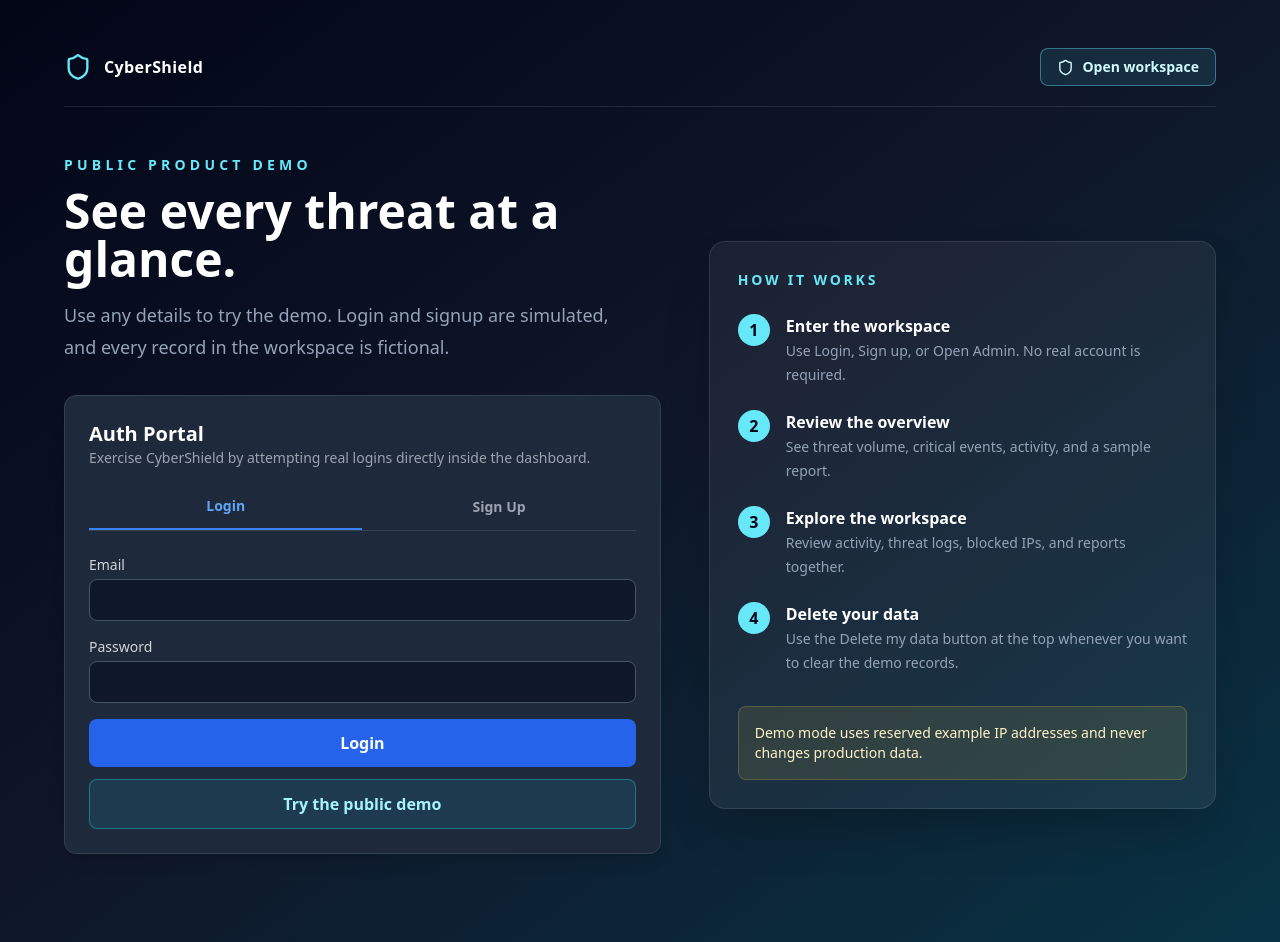
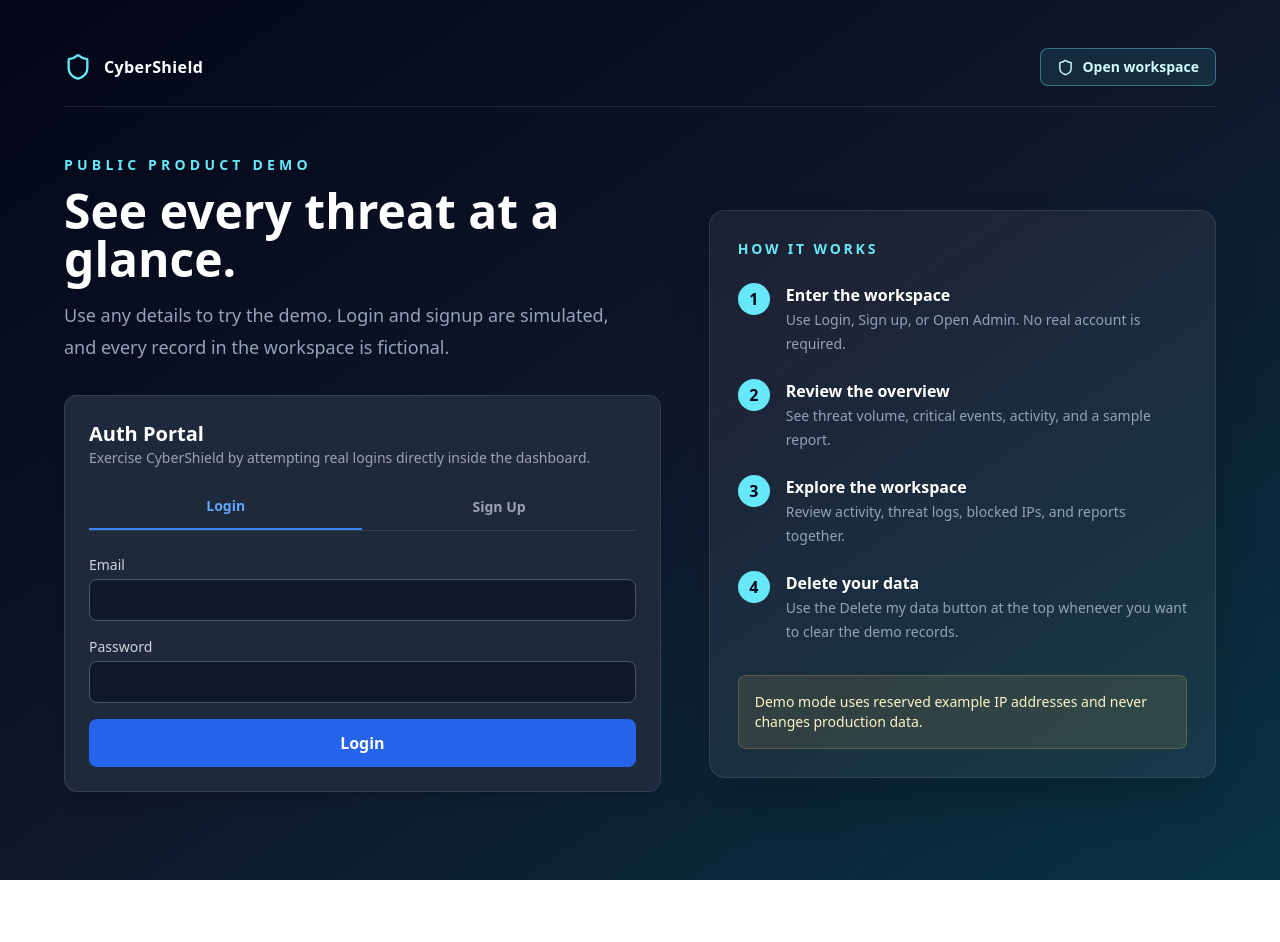
Before and after one commit to Saumya-Choudhuri/CyberShield-Security-Monitor, a React (Vite) app: page / in a window 1280 px wide. After the commit the page ends 880 px from the top, so only its background shows below. Built offline with nearby package versions, Linux system fonts and the light colour scheme; no server answers; the database is empty.

Commit message:
Remove demo button from auth card

```diff
--- a/src/App.tsx
+++ b/src/App.tsx
@@ -47,7 +47,6 @@ function App() {
               </div>
               <AuthPortal
                 onAuthenticated={() => setAccessMode('demo')}
-                onTryDemo={() => setAccessMode('demo')}
               />
             </div>
 
--- a/src/components/AuthPortal.tsx
+++ b/src/components/AuthPortal.tsx
@@ -4,7 +4,6 @@ type TabKey = 'login' | 'signup';
 
 interface AuthPortalProps {
   onAuthenticated?: () => void;
-  onTryDemo?: () => void;
 }
 
 const tabConfig: Record<TabKey, string> = {
@@ -12,7 +11,7 @@ const tabConfig: Record<TabKey, string> = {
   signup: 'Sign Up',
 };
 
-export function AuthPortal({ onAuthenticated, onTryDemo }: AuthPortalProps) {
+export function AuthPortal({ onAuthenticated }: AuthPortalProps) {
   const [activeTab, setActiveTab] = useState<TabKey>('login');
   const [email, setEmail] = useState('');
   const [password, setPassword] = useState('');
@@ -221,15 +220,6 @@ export function AuthPortal({ onAuthenticated, onTryDemo }: AuthPortalProps) {
         </button>
       </form>
 
-      {onTryDemo && (
-        <button
-          type="button"
-          onClick={onTryDemo}
-          className="w-full mt-3 rounded-lg border border-cyan-400/40 bg-cyan-400/10 py-3 font-semibold text-cyan-200 transition-colors hover:bg-cyan-400/20"
-        >
-          Try the public demo
-        </button>
-      )}
     </section>
   );
 }
```
